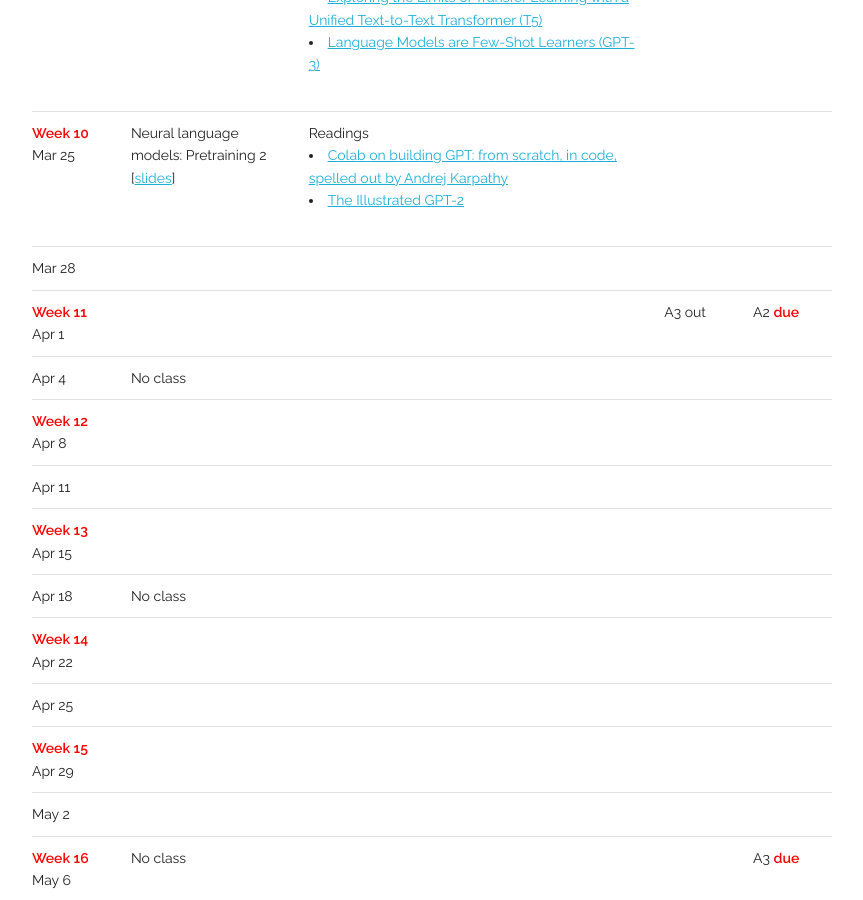
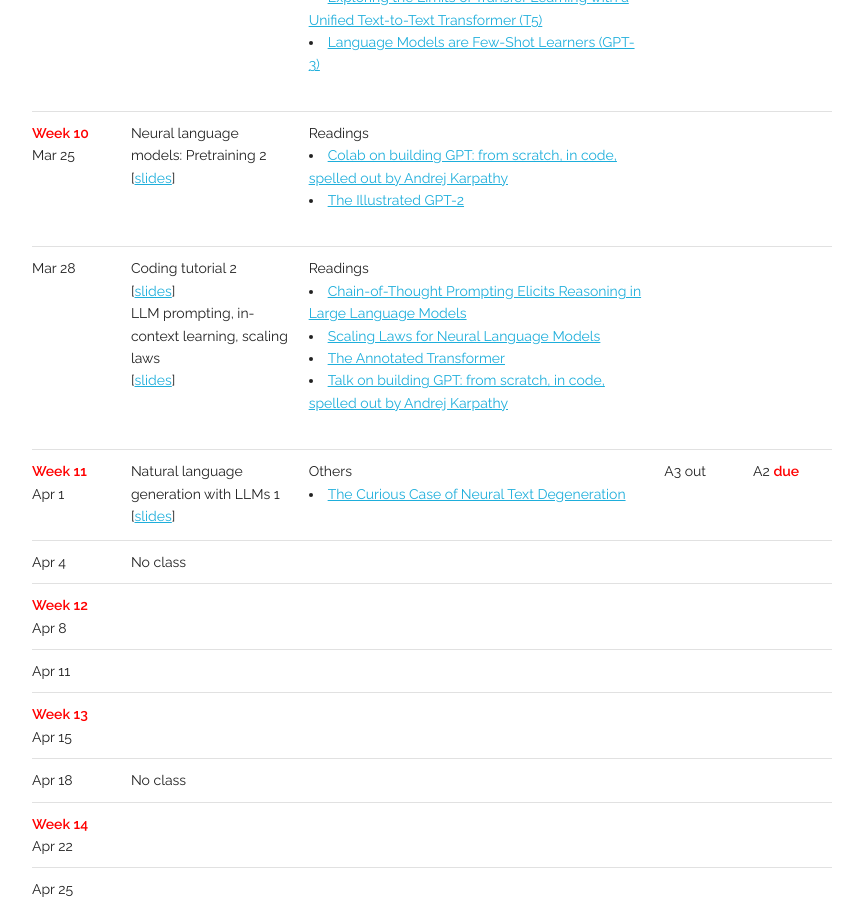
Before and after one commit to taoyds/taoyds.github.io, a Jekyll site: the page built from courses/comp3361.md, in a window 1280 px wide and 900 px high, scrolled down 3506 px. Shown: the whole window, without its empty margins (208-1071 px from the left). Built offline with Jekyll 4.4.1, drawn with Linux system fonts in a browser that asks for light colours; some web fonts are replaced.

Commit message:
Update comp3361.yaml

```diff
--- a/_data/courses/comp3361.yaml
+++ b/_data/courses/comp3361.yaml
@@ -227,17 +227,28 @@ schedule:
   - date: Mar 28
     week:
     topic:
-      - title:
-        slides:
+      - title: Coding tutorial 2
+        slides: /assets/courses/COMP3361-25spring-tutorial2.pdf
+      - title: LLM prompting, in-context learning, scaling laws
+        slides: /assets/courses/COMP3361-25spring-lec15.pdf
     material:
+      - description: Readings
+        list:
+          - <a href="https://arxiv.org/abs/2201.11903">Chain-of-Thought Prompting Elicits Reasoning in Large Language Models</a>
+          - <a href="https://arxiv.org/abs/2001.08361">Scaling Laws for Neural Language Models</a>
+          - <a href="https://nlp.seas.harvard.edu/2018/04/03/attention.html">The Annotated Transformer</a>
+          - <a href="https://www.youtube.com/watch?v=kCc8FmEb1nY">Talk on building GPT&#58; from scratch, in code, spelled out by Andrej Karpathy</a>
     event:
     due:
   - date: Apr 1
     week: Week 11
     topic:
-      - title:
-        slides:
+      - title: Natural language generation with LLMs 1
+        slides: /assets/courses/COMP3361-lec16.pdf
     material:
+      - description: Others
+        list:
+          - <a href="https://arxiv.org/abs/1904.09751">The Curious Case of Neural Text Degeneration</a>
     event: A3 out
     due: A2 <font color="red"><b>due</b></font>
   - date: Apr 4
```
